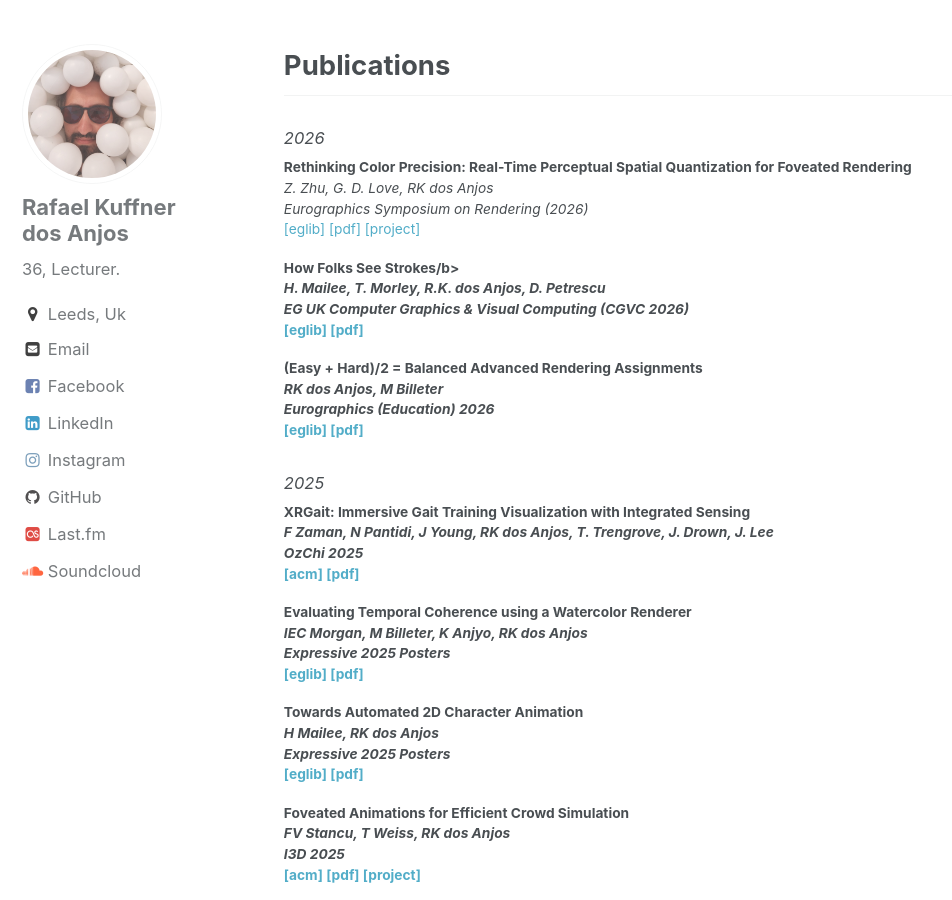
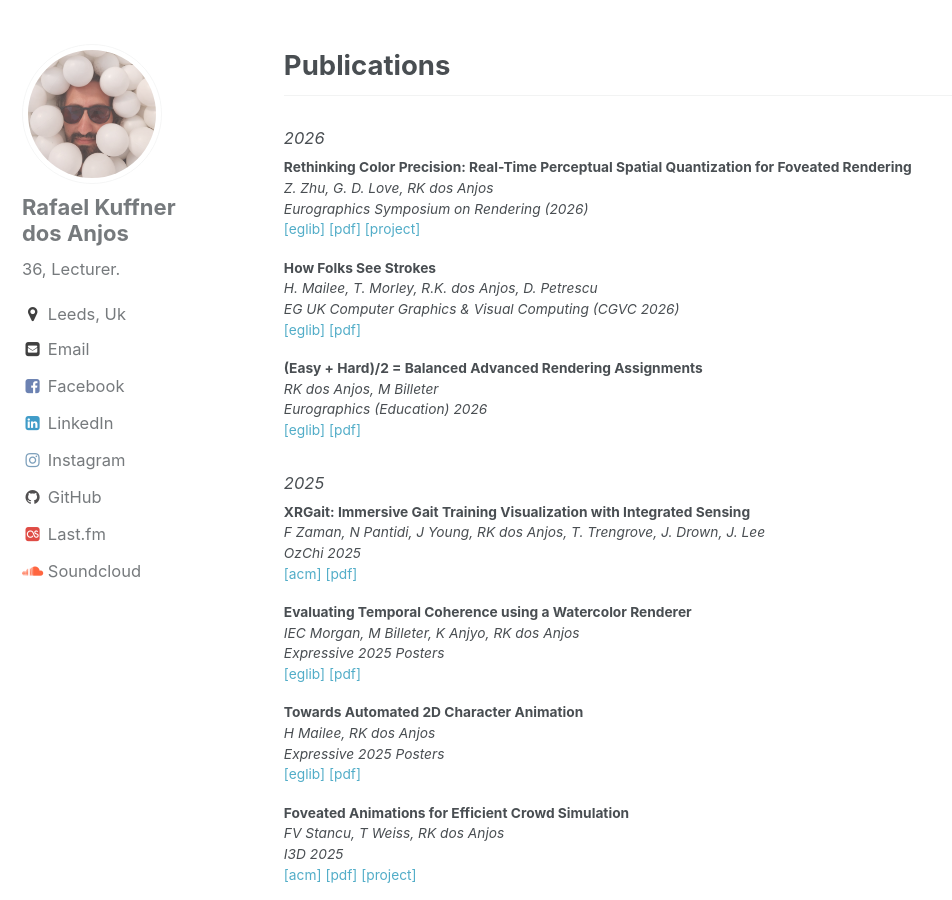
Before and after one commit to rafaelkuffner/rafaelkuffner.github.io, a Jekyll site: the page built from index.html, in a window 1280 px wide and 900 px high, scrolled down 3431 px. Shown: the whole window, without its empty margins (0-952 px from the left). Built offline with Jekyll 4.4.1, drawn with Linux system fonts in a browser that asks for light colours; the list of posts is cut into pages by our own code.

```diff
--- a/index.html
+++ b/index.html
@@ -117,7 +117,7 @@ Undergraduate module (year 2) where students are taught basic user interface des
   <a target="_blank" href="https://zheningz.github.io/rethinking-color-precision-project-page/">[project]</a>
 </p>
 
-<p><b>How Folks See Strokes/b></br>
+<p><b>How Folks See Strokes</b></br>
   <i>H. Mailee, T. Morley, R.K. dos Anjos, D. Petrescu</i></br>
   <i>EG UK Computer Graphics & Visual Computing (CGVC 2026)</i></br>
   <a target="_blank" href="https://diglib.eg.org/items/32e5f8f8-f18a-4243-b9df-8be548f0a243">[eglib]</a>
```
